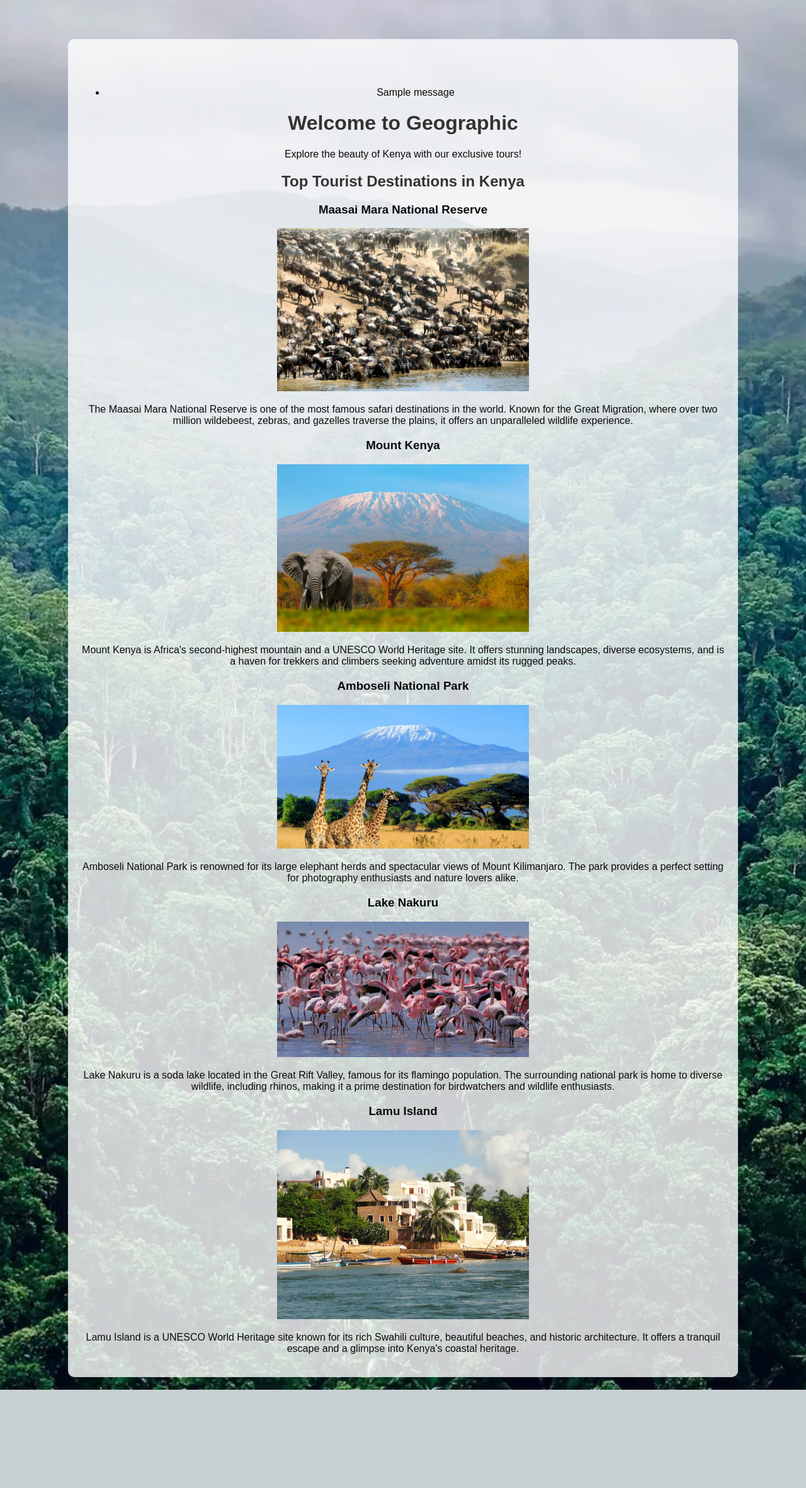
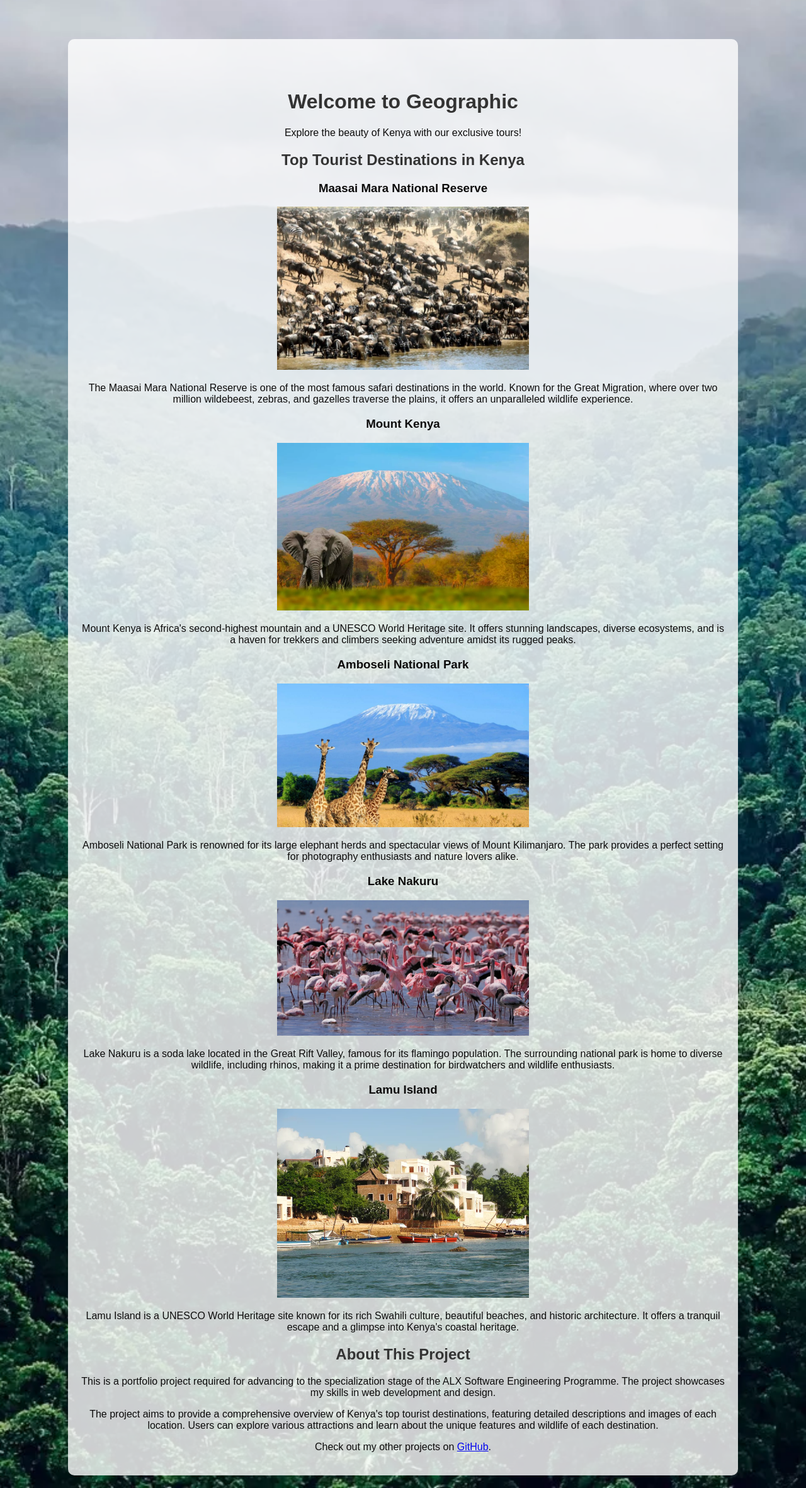
Before and after one commit to EngGeorgeOburu/Geographic, a Flask app: page / in a window 1280 px wide. Shown: the part 38-2400 px from the top of the page at 63% size. Before the commit the page ends 2244 px from the top, so only its background shows below. Run offline with Flask 3, Linux system fonts and the light colour scheme; tables that the repository leaves empty hold one stand-in row (values such as "Sample post"); one stand-in notice (Sample message) is shown.

Commit message:
(AB) last changes fore dpt

```diff
--- a/app/__init__.py
+++ b/app/__init__.py
@@ -8,7 +8,11 @@ import os
 load_dotenv()
 
 app = Flask(__name__)
-app.config.from_object('app.config.Config')
+
+# Configure Flask app using environment variables
+app.config['SECRET_KEY'] = os.getenv('SECRET_KEY')
+app.config['SQLALCHEMY_DATABASE_URI'] = os.getenv('DATABASE_URL')
+app.config['SQLALCHEMY_TRACK_MODIFICATIONS'] = False
 
 db = SQLAlchemy(app)
 migrate = Migrate(app, db)
--- a/app/templates/index.html
+++ b/app/templates/index.html
@@ -36,4 +36,9 @@
   <p>Lamu Island is a UNESCO World Heritage site known for its rich Swahili culture, beautiful beaches, and historic architecture. It offers a tranquil escape and a glimpse into Kenya's coastal heritage.</p>
 </div>
 
+<h2>About This Project</h2>
+<p>This is a portfolio project required for advancing to the specialization stage of the ALX Software Engineering Programme. The project showcases my skills in web development and design.</p>
+<p>The project aims to provide a comprehensive overview of Kenya's top tourist destinations, featuring detailed descriptions and images of each location. Users can explore various attractions and learn about the unique features and wildlife of each destination.</p>
+<p>Check out my other projects on <a href="https://github.com/EngGeorgeOburu" target="_blank">GitHub</a>.</p>
+
 {% endblock %}
--- a/app/templates/layout.html
+++ b/app/templates/layout.html
@@ -22,17 +22,9 @@
             {% endif %}
         </nav>
         <div class="content">
-            {% with messages = get_flashed_messages(with_categories=true) %}
-            {% if messages %}
-            <ul>
-                {% for category, message in messages %}
-                <li class="{{ category }}">{{ message }}</li>
-                {% endfor %}
-            </ul>
-            {% endif %}
-            {% endwith %}
             {% block content %}{% endblock %}
         </div>
     </div>
 </body>
+
 </html>
```
Also changed, not shown: app/config.py (deleted, +0 -7 lines), requirements.txt (+25 -0 lines), instance/app.db (deleted), instance/geographic.db, 1 other file.
